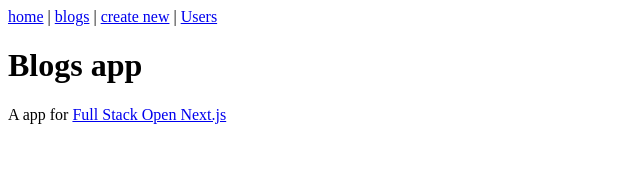
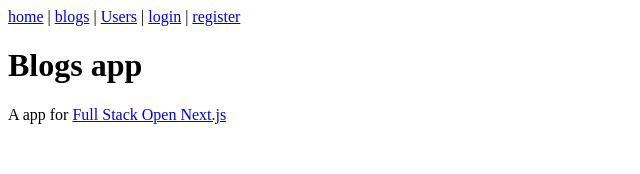
Before and after one commit to Franco-Redivo/blog-app-next, a Next.js app: page / in a window 1280 px wide. Shown: the top 174 px of the page, without its empty margins (0-640 px from the left). Built offline with nearby package versions, Linux system fonts and the light colour scheme; no server answers.

Commit message:
feat: add sesseionProvider and wrapp it in layout.tsx

```diff
--- /dev/null
+++ b/app/components/SessionProvider.tsx
@@ -0,0 +1,11 @@
+"use client"
+
+import { SessionProvider } from "next-auth/react";
+
+export default function AuthSessionProvider({
+    children,
+}: {
+    children: React.ReactNode
+}) {
+    return <SessionProvider>{children}</SessionProvider>
+}
--- a/app/layout.tsx
+++ b/app/layout.tsx
@@ -1,4 +1,5 @@
-import Link from "next/link";
+import NavBar from "./components/NavBar";
+import AuthSessionProvider from "./components/SessionProvider";
 
 export default function RootLayout({
   children,
@@ -8,16 +9,10 @@
   return (
     <html lang="en">
       <body>
-        <nav>
-          <Link href="/">home</Link>
-          {" | "}
-          <Link href="/blogs">blogs</Link>
-          {" | "}
-          <Link href="/blogs/new">create new</Link>
-          {" | "}
-          <Link href={"/users"}>Users</Link>
-        </nav>
-        {children}
+        <AuthSessionProvider>
+          <NavBar/>
+          {children}
+        </AuthSessionProvider>
       </body>
     </html>
   );
```
